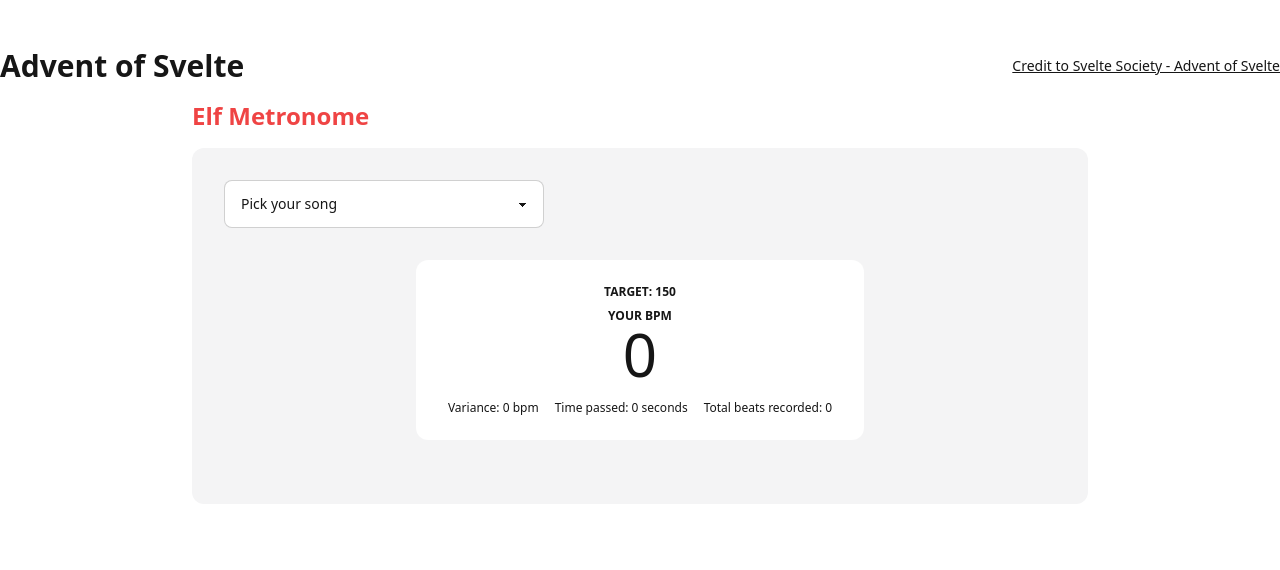
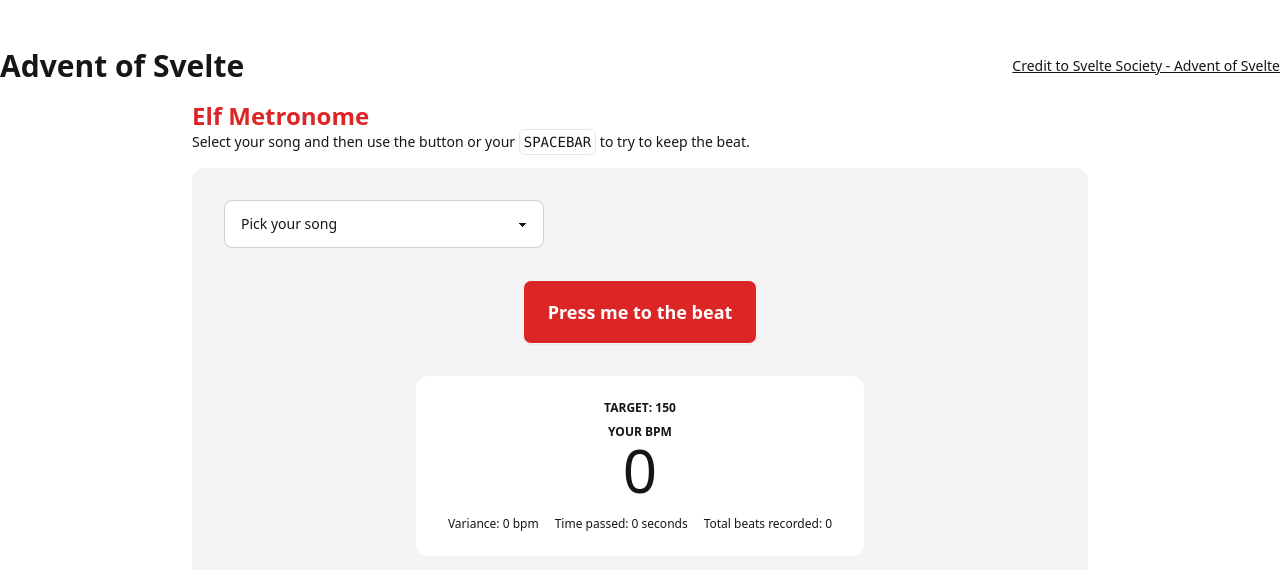
Before and after one commit to nathantipton/advent-of-svelte, a SvelteKit app: page /day6 in a window 1280 px wide. Shown: the top 570 px of the page. Built offline with nearby package versions, Linux system fonts and the light colour scheme.

Commit message:
gameplay updates

```diff
--- a/src/routes/day6/+page.svelte
+++ b/src/routes/day6/+page.svelte
@@ -43,10 +43,17 @@
 
   const handleKeydown = (event: KeyboardEvent) => {
     if (event.code === "Space") {
-      console.log("Space pressed");
-      beatHistory.push(Date.now());
-      calculateBPM();
+      addBeat();
     }
+  };
+
+  const handleButtonClick = () => {
+    addBeat();
+  };
+
+  const addBeat = () => {
+    beatHistory.push(Date.now());
+    calculateBPM();
   };
 
   const calculateBPM = () => {
@@ -112,7 +119,14 @@
 </script>
 
 <div class="container mx-auto max-w-4xl">
-  <h1 class="text-primary font-bold text-2xl mb-4">Elf Metronome</h1>
+  <h1 class="text-red-600 font-bold text-2xl">Elf Metronome</h1>
+  <p class="mb-4 text-sm">
+    Select your song and then use the button or your <kbd
+      class="border border-base-300 rounded-md p-1"
+    >
+      SPACEBAR</kbd
+    > to try to keep the beat.
+  </p>
   <div
     class="bg-base-200 p-8 rounded-xl flex flex-col items-center justify-center gap-8"
   >
@@ -135,7 +149,10 @@
         {/if}
       </div>
     </div>
-    <div class="-my-4 text-sm">{gameMessage}</div>
+    <button
+      class="btn btn-lg bg-red-600 hover:bg-red-800 text-white"
+      on:click={handleButtonClick}>Press me to the beat</button
+    >
     <div class="bg-base-100 py-6 px-8 rounded-xl flex-col flex gap-4">
       <div class="flex flex-col items-center justify-center">
         <div class="text-xs font-bold uppercase mb-2">Target: {targetBPM}</div>
```
